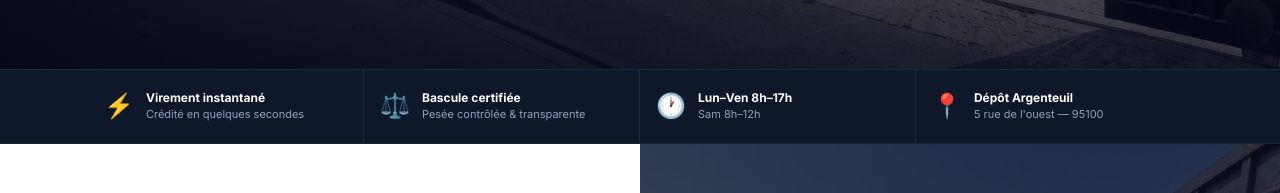
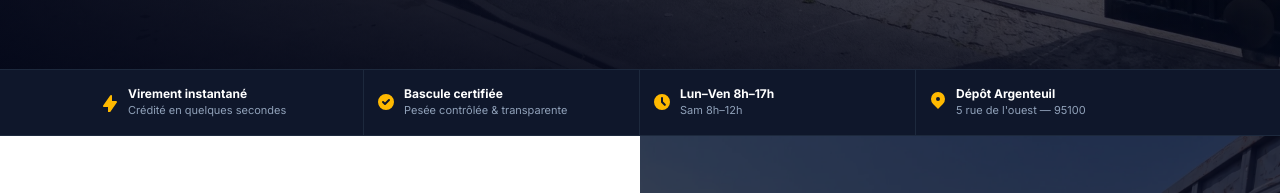
Before and after one commit to rayankb92/cilrecyclage, a Next.js app: page / in a window 1280 px wide. Shown: the part 736-929 px from the top of the page. Built offline with nearby package versions, Linux system fonts and the light colour scheme; no server answers.

Commit message:
feat: logo hero section

```diff
--- a/src/app/infos-pratiques/page.tsx
+++ b/src/app/infos-pratiques/page.tsx
@@ -3,8 +3,8 @@ import Link from "next/link";
 import { SITE } from "@/content/site";
 import { BreadcrumbJsonLd } from "@/components/seo/JsonLd";
 import { Breadcrumb } from "@/components/seo/Breadcrumb";
-
 const url = `${SITE.url}/infos-pratiques`;
+const MAPS_LINK = `https://www.google.com/maps/search/?api=1&query=${encodeURIComponent(`${SITE.address.streetAddress}, ${SITE.address.postalCode} ${SITE.address.addressLocality}`)}`;
 
 export const metadata: Metadata = {
   title: `Infos pratiques — Horaires, Accès, Matériaux acceptés | ${SITE.name}`,
@@ -57,9 +57,6 @@ const NON_ACCEPTES = [
 ];
 
 export default function InfosPratiquesPage() {
-  const mapsUrl = `https://www.google.com/maps/search/?api=1&query=${encodeURIComponent(
-    `${SITE.address.streetAddress}, ${SITE.address.postalCode} ${SITE.address.addressLocality}`,
-  )}`;
 
   return (
     <>
@@ -96,17 +93,25 @@ export default function InfosPratiquesPage() {
             <address className="mt-4 not-italic space-y-1 text-slate-600">
               <p className="font-semibold text-slate-900">{SITE.name}</p>
               <p>{SITE.address.streetAddress}</p>
-              <p>
-                {SITE.address.postalCode} {SITE.address.addressLocality}
-              </p>
+              <p>{SITE.address.postalCode} {SITE.address.addressLocality}</p>
             </address>
+
             <a
-              href={mapsUrl}
+              href={MAPS_LINK}
               target="_blank"
               rel="noopener noreferrer"
-              className="mt-5 inline-flex items-center gap-2 rounded-full bg-slate-900 px-5 py-2.5 text-sm font-bold text-white transition hover:bg-slate-700"
+              className="group mt-5 flex w-full items-center gap-3 rounded-xl border border-amber-400 px-4 py-3 transition hover:bg-amber-400/10"
             >
-              Ouvrir dans Maps →
+              <svg className="h-5 w-5 shrink-0 text-amber-400" viewBox="0 0 20 20" fill="currentColor" aria-hidden="true">
+                <path fillRule="evenodd" d="M5.05 4.05a7 7 0 119.9 9.9L10 18.9l-4.95-4.95a7 7 0 010-9.9zM10 11a2 2 0 100-4 2 2 0 000 4z" clipRule="evenodd" />
+              </svg>
+              <span className="flex flex-col">
+                <span className="text-sm font-bold text-white">Lancer la navigation</span>
+                <span className="text-xs text-slate-400">{SITE.address.streetAddress}, {SITE.address.addressLocality}</span>
+              </span>
+              <svg className="ml-auto h-4 w-4 shrink-0 text-amber-400 transition group-hover:translate-x-0.5" viewBox="0 0 20 20" fill="currentColor" aria-hidden="true">
+                <path fillRule="evenodd" d="M10.293 3.293a1 1 0 011.414 0l6 6a1 1 0 010 1.414l-6 6a1 1 0 01-1.414-1.414L14.586 11H3a1 1 0 110-2h11.586l-4.293-4.293a1 1 0 010-1.414z" clipRule="evenodd" />
+              </svg>
             </a>
           </div>
 
@@ -293,12 +298,7 @@ export default function InfosPratiquesPage() {
               <p className="mt-1 font-mono text-slate-500">
                 {SITE.geo.latitude}N, {SITE.geo.longitude}E
               </p>
-              <a
-                href={mapsUrl}
-                target="_blank"
-                rel="noopener noreferrer"
-                className="mt-2 inline-block font-bold text-amber-600 hover:underline"
-              >
+              <a href={MAPS_LINK} target="_blank" rel="noopener noreferrer" className="mt-2 inline-block font-bold text-amber-600 hover:underline">
                 Ouvrir Maps →
               </a>
             </div>
--- a/src/app/page.tsx
+++ b/src/app/page.tsx
@@ -34,11 +34,48 @@ const METAL_GRID = [
   },
 ];
 
+// Tous les SVG utilisent le même gabarit : cercle plein 20×20, masse visuelle centrée
 const REASSURANCE = [
-  { icon: "⚡", label: "Virement instantané",  detail: "Crédité en quelques secondes" },
-  { icon: "⚖️", label: "Bascule certifiée",    detail: "Pesée contrôlée & transparente" },
-  { icon: "🕐", label: "Lun–Ven 8h–17h",       detail: "Sam 8h–12h" },
-  { icon: "📍", label: "Dépôt Argenteuil",      detail: "5 rue de l'ouest — 95100" },
+  {
+    label: "Virement instantané",
+    detail: "Crédité en quelques secondes",
+    icon: (
+      // Éclair — viewBox décalé vers le bas pour recentrer le mass visuel
+      <svg viewBox="0 -2 20 20" fill="currentColor" className="h-5 w-5 text-amber-400" aria-hidden="true">
+        <path fillRule="evenodd" d="M11.3 1.046A1 1 0 0112 2v5h4a1 1 0 01.82 1.573l-7 10A1 1 0 018 18v-5H4a1 1 0 01-.82-1.573l7-10a1 1 0 011.12-.38z" clipRule="evenodd" />
+      </svg>
+    ),
+  },
+  {
+    label: "Bascule certifiée",
+    detail: "Pesée contrôlée & transparente",
+    icon: (
+      // Cercle check — badge vérifié
+      <svg viewBox="0 0 20 20" fill="currentColor" className="h-5 w-5 text-amber-400" aria-hidden="true">
+        <path fillRule="evenodd" d="M10 18a8 8 0 100-16 8 8 0 000 16zm3.707-9.293a1 1 0 00-1.414-1.414L9 10.586 7.707 9.293a1 1 0 00-1.414 1.414l2 2a1 1 0 001.414 0l4-4z" clipRule="evenodd" />
+      </svg>
+    ),
+  },
+  {
+    label: "Lun–Ven 8h–17h",
+    detail: "Sam 8h–12h",
+    icon: (
+      // Horloge — clock
+      <svg viewBox="0 0 20 20" fill="currentColor" className="h-5 w-5 text-amber-400" aria-hidden="true">
+        <path fillRule="evenodd" d="M10 18a8 8 0 100-16 8 8 0 000 16zm1-12a1 1 0 10-2 0v4a1 1 0 00.293.707l2.828 2.829a1 1 0 101.415-1.415L11 9.586V6z" clipRule="evenodd" />
+      </svg>
+    ),
+  },
+  {
+    label: "Dépôt Argenteuil",
+    detail: "5 rue de l'ouest — 95100",
+    icon: (
+      // Pin — viewBox décalé vers le haut pour compenser la pointe basse
+      <svg viewBox="0 2 20 20" fill="currentColor" className="h-5 w-5 text-amber-400" aria-hidden="true">
+        <path fillRule="evenodd" d="M5.05 4.05a7 7 0 119.9 9.9L10 18.9l-4.95-4.95a7 7 0 010-9.9zM10 11a2 2 0 100-4 2 2 0 000 4z" clipRule="evenodd" />
+      </svg>
+    ),
+  },
 ];
 
 export default function HomePage() {
@@ -111,9 +148,9 @@ export default function HomePage() {
           {REASSURANCE.map((item, i) => (
             <div
               key={i}
-              className={`reassurance-${i + 1} flex items-center gap-3 border-slate-800 px-4 py-5 odd:border-r nth-[n+3]:border-t lg:border-r lg:nth-[n+3]:border-t-0 lg:last:border-r-0 first:pl-0 lg:first:pl-4`}
+              className={`reassurance-${i + 1} flex items-center gap-2 border-slate-800 px-3 py-4 odd:border-r nth-[n+3]:border-t lg:border-r lg:nth-[n+3]:border-t-0 lg:last:border-r-0`}
             >
-              <span className="text-2xl">{item.icon}</span>
+              <span className="shrink-0">{item.icon}</span>
               <div>
                 <p className="text-xs font-bold text-white">{item.label}</p>
                 <p className="text-[11px] text-slate-400">{item.detail}</p>
--- a/src/components/layout/InfoModal.tsx
+++ b/src/components/layout/InfoModal.tsx
@@ -6,6 +6,9 @@ import { useEffect } from "react";
 import { createPortal } from "react-dom";
 import Link from "next/link";
 import { SITE } from "@/content/site";
+
+// const MAPS_LINK = `https://www.google.com/maps/search/?api=1&query=${encodeURIComponent(`${SITE.address.streetAddress}, ${SITE.address.postalCode} ${SITE.address.addressLocality}`)}`;
+const MAPS_LINK='https://maps.app.goo.gl/rpUUrJfLqfCcunwW8'
 
 const HORAIRES = [
   { jour: "Lun – Ven", heures: "08h – 17h" },
@@ -32,10 +35,6 @@ export function InfoModal({ onClose }: InfoModalProps) {
       document.body.style.overflow = "";
     };
   }, []);
-
-  const mapsUrl = `https://www.google.com/maps/search/?api=1&query=${encodeURIComponent(
-    `${SITE.address.streetAddress}, ${SITE.address.postalCode} ${SITE.address.addressLocality}`,
-  )}`;
 
   const modal = (
     <div
@@ -103,7 +102,7 @@ export function InfoModal({ onClose }: InfoModalProps) {
             </ul>
           </div>
 
-          {/* Adresse */}
+          {/* Adresse + navigation */}
           <div className="py-4">
             <p className="mb-2 text-[10px] font-bold uppercase tracking-widest text-slate-400">
               Adresse
@@ -114,12 +113,21 @@ export function InfoModal({ onClose }: InfoModalProps) {
               {SITE.address.postalCode} {SITE.address.addressLocality}
             </p>
             <a
-              href={mapsUrl}
+              href={MAPS_LINK}
               target="_blank"
               rel="noopener noreferrer"
-              className="mt-2 inline-block text-xs font-bold text-amber-600 hover:text-amber-700"
+              className="group mt-3 flex w-full items-center gap-3 rounded-xl border border-amber-400 px-4 py-3 transition hover:bg-amber-400/10"
             >
-              Ouvrir dans Maps →
+              <svg className="h-5 w-5 shrink-0 text-amber-400" viewBox="0 0 20 20" fill="currentColor" aria-hidden="true">
+                <path fillRule="evenodd" d="M5.05 4.05a7 7 0 119.9 9.9L10 18.9l-4.95-4.95a7 7 0 010-9.9zM10 11a2 2 0 100-4 2 2 0 000 4z" clipRule="evenodd" />
+              </svg>
+              <span className="flex flex-col">
+                <span className="text-sm font-bold text-slate-900">Lancer la navigation</span>
+                <span className="text-xs text-slate-500">{SITE.address.streetAddress}, {SITE.address.addressLocality}</span>
+              </span>
+              <svg className="ml-auto h-4 w-4 shrink-0 text-amber-400 transition group-hover:translate-x-0.5" viewBox="0 0 20 20" fill="currentColor" aria-hidden="true">
+                <path fillRule="evenodd" d="M10.293 3.293a1 1 0 011.414 0l6 6a1 1 0 010 1.414l-6 6a1 1 0 01-1.414-1.414L14.586 11H3a1 1 0 110-2h11.586l-4.293-4.293a1 1 0 010-1.414z" clipRule="evenodd" />
+              </svg>
             </a>
           </div>
 
```
